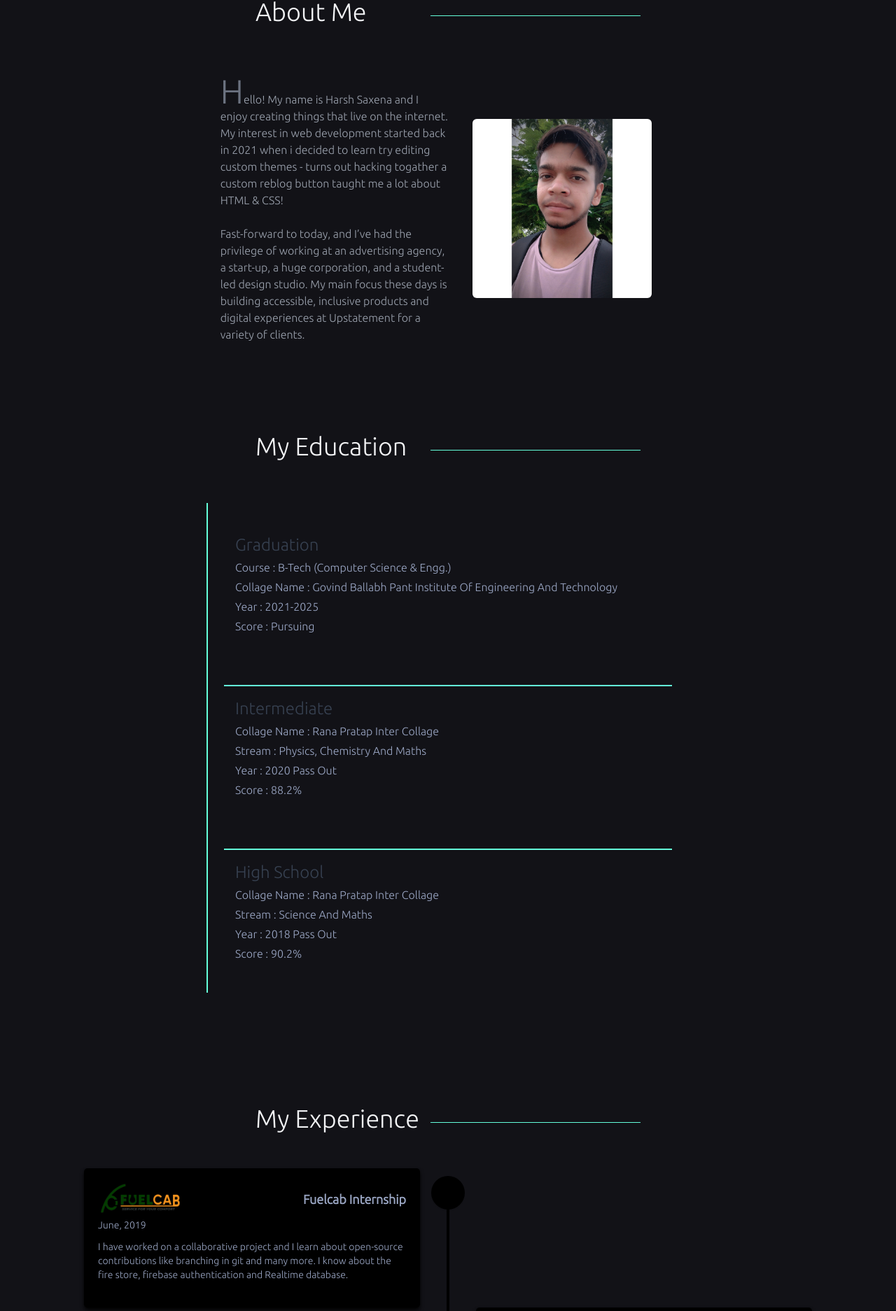
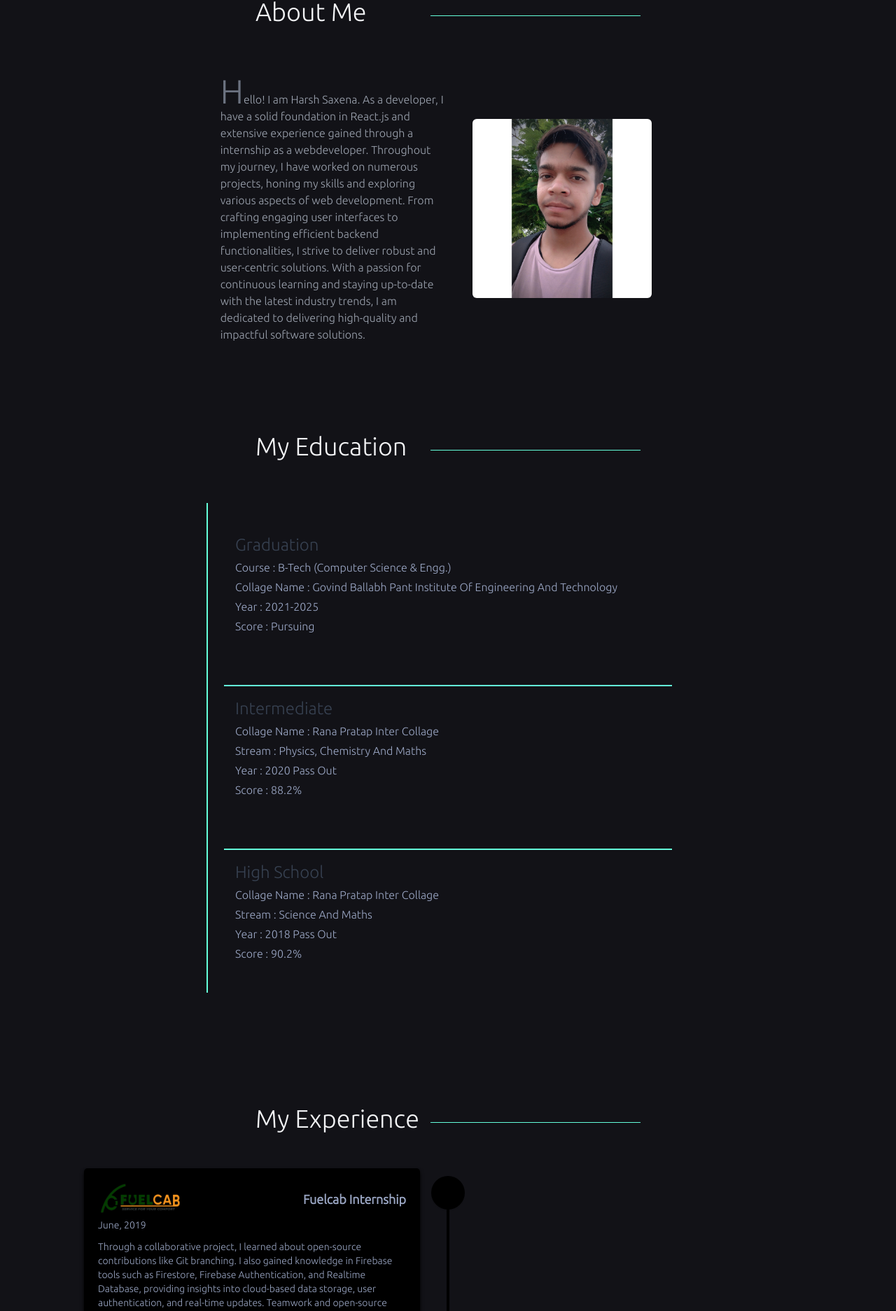
Before and after one commit to Harshsaxenajii/newPortfolio, a React (Create React App) app: page / in a window 1280 px wide. Shown: the part 851-2725 px from the top of the page at 70% size. Built offline with nearby package versions, Linux system fonts and the light colour scheme.

Commit message:
content improvement

```diff
--- a/src/Components/About.jsx
+++ b/src/Components/About.jsx
@@ -25,25 +25,25 @@ function About() {
             <div>
               <span className="text-5xl text-gray-500">H</span>
               <span className="text-sm md:text-base text-gray-400">
-                ello! My name is Harsh Saxena and I enjoy creating things that
-                live on the internet. My interest in web development started
-                back in 2021 when i decided to learn try editing custom themes -
-                turns out hacking togather a custom reblog button taught me a
-                lot about HTML & CSS!
-              </span>
-            </div>
-            <div>
-              <span className="text-sm md:text-base text-gray-400">
-                Fast-forward to today, and I’ve had the privilege of working at
-                an advertising agency, a start-up, a huge corporation, and a
-                student-led design studio. My main focus these days is building
-                accessible, inclusive products and digital experiences at
-                Upstatement for a variety of clients.
+                ello! I am Harsh Saxena. As a developer, I have a solid
+                foundation in React.js and extensive experience gained through a
+                internship as a webdeveloper. Throughout my journey, I have
+                worked on numerous projects, honing my skills and exploring
+                various aspects of web development. From crafting engaging user
+                interfaces to implementing efficient backend functionalities, I
+                strive to deliver robust and user-centric solutions. With a
+                passion for continuous learning and staying up-to-date with the
+                latest industry trends, I am dedicated to delivering
+                high-quality and impactful software solutions.
               </span>
             </div>
           </Div>
           <Div className="flex justify-center items-center relative">
-            <img className="rounded-md w-64 h-64 z-10" src={me} alt="img" />
+            <img
+              className="rounded-md h-48 w-48 md:w-64 md:h-64 z-10"
+              src={me}
+              alt="img"
+            />
           </Div>
         </div>
       </div>
--- a/src/Components/Footer.jsx
+++ b/src/Components/Footer.jsx
@@ -19,9 +19,9 @@ function Footer() {
             Get In Touch
           </Div>
           <Div className="text-center text-sm md:text-base  text-[#3f4045]">
-            I’m currently looking for any new opportunities, my inbox is always
-            open. Whether you have a question or just want to say hi, I’ll try
-            my best to get back to you!
+            I'm actively seeking new opportunities and my inbox is readily
+            available. Feel free to reach out with questions or a friendly
+            hello, and I'll make every effort to respond promptly.
           </Div>
 
           <Div>
--- a/src/Components/MyJourney.jsx
+++ b/src/Components/MyJourney.jsx
@@ -7,15 +7,10 @@ function MyJourney() {
   return (
     <div
       id="experience"
-      // className="px-2 md:px-14 bg-gradient-to-t py-20 to-orange-200 from-sky-600"
       className="px-2 md:px-14 py-20 bg-[#121217]"
     >
       <motion.div
         className="flex flex-col justify-center items-center"
-        // initial={{ x: 100, opacity: 0 }}
-        // whileInView={{ x: 0, opacity: 1 }}
-        // transition={{ duration: 0.4, delay: 0.3 }}
-        // viewport={{ once: true }}
       >
         <div className="heading text-2xl md:text-4xl  text-gray-100">
           My Experience
@@ -31,17 +26,20 @@ function MyJourney() {
             <section className="shadow-md shadow-black text-sm md:text-base">
               <i className="icon fas fa-map-marker-alt"></i>
               <div className="details">
-                <img src="./Logos/main.png" className="h-12" alt="" />
-                <span className="text-sm title text-[#9ca8c6]">
+                <img src="./Logos/main.png" className="md:h-12 h-8" alt="" />
+                <span className="text-xs md:text-sm title text-[#9ca8c6]">
                   Fuelcab Internship
                 </span>
               </div>
               <span className="text-sm text-[#9ca8c6]">June, 2019</span>
               <p className="text-sm text-[#9ca8c6]">
-                I have worked on a collaborative project and I learn about
-                open-source contributions like branching in git and many more. I
-                know about the fire store, firebase authentication and Realtime
-                database.
+                Through a collaborative project, I learned about open-source
+                contributions like Git branching. I also gained knowledge in
+                Firebase tools such as Firestore, Firebase Authentication, and
+                Realtime Database, providing insights into cloud-based data
+                storage, user authentication, and real-time updates. Teamwork
+                and open-source resources proved essential for successful
+                software development.
               </p>
             </section>
           </Div>
@@ -50,17 +48,19 @@ function MyJourney() {
             <section className="shadow-md shadow-black">
               <i className="icon fas fa-map-marker-alt"></i>
               <div className="details">
-                <img src="./Logos/main.png" className="h-12" alt="" />
-                <span className="text-sm title text-[#9ca8c6]">
+                <img src="./Logos/main.png" className="md:h-12 h-8" alt="" />
+                <span className="text-xs md:text-sm title text-[#9ca8c6]">
                   Fuelcab Internship
                 </span>
               </div>
               <span className="text-sm text-[#9ca8c6]">June, 2019</span>
               <p className="text-sm text-[#9ca8c6]">
-                Here I am working on the design and development of the complete
-                site. I have learned React up to advance level like how to use
-                context and Redux. I have improved my tech knowledge and try to
-                get familiar with firebase and GitHub.
+                In this role, I was responsible for the end-to-end design and
+                development of the website. I gained expertise in React,
+                exploring advanced concepts such as context and Redux.
+                Additionally, I expanded my technical knowledge by familiarizing
+                myself with Firebase and GitHub, further enhancing my skills in
+                the process.
               </p>
             </section>
           </Div>
@@ -68,18 +68,18 @@ function MyJourney() {
             <section className="shadow-md shadow-black">
               <i className="icon fas fa-map-marker-alt"></i>
               <div className="details">
-                <img className="h-12" src="./Logos/baltra.png" alt="" />
-                <span className="text-sm title text-[#9ca8c6]">
+                <img className="md:h-12 h-8" src="./Logos/baltra.png" alt="" />
+                <span className="text-xs md:text-sm title text-[#9ca8c6]">
                   Started Customer Service
                 </span>
               </div>
               <span className="text-sm text-[#9ca8c6]">July, 2021</span>
               <p className="text-sm text-[#9ca8c6]">
-                Worked on solving the problem of customer and manage the CRM •
-                Hire technician for field work and also trained for the service
-                on customer site. Work with the company’s employee and head of
-                the company. Learn about the work flow of all these transitions
-                of spare and services.
+                In my role, I tackled customer issues and handled CRM
+                management. I hired and trained technicians for field work,
+                ensuring quality service on customer sites. Collaborating with
+                company employees and the company head, I gained insights into
+                the workflow of spare parts and services transitions.
               </p>
             </section>
           </Div>
@@ -88,16 +88,18 @@ function MyJourney() {
             <section className="shadow-md shadow-black">
               <i className="icon fas fa-map-marker-alt"></i>
               <div className="details">
-                <img className="h-14" src="./Logos/dst.png" alt="" />
-                <span className="text-sm title text-[#9ca8c6]">
+                <img className="md:h-14 h-10" src="./Logos/dst.png" alt="" />
+                <span className="text-xs md:text-sm title text-[#9ca8c6]">
                   Inspire Summer Camp
                 </span>
               </div>
               <span className="text-sm text-[#9ca8c6]">June, 2019</span>
               <p className="text-sm text-[#9ca8c6]">
-                After 10th I had selected for 5 days summer camp in srinagar
-                Uttarakhand. Experienced professors took the seminar and provide
-                the amazing practical knowledge about science.
+                After completing 10th grade, I was selected for a 5-day summer
+                camp in Srinagar, Uttarakhand. Accompanied by experienced
+                professors, the camp offered engaging seminars and practical
+                sessions that enriched my scientific knowledge and left me
+                amazed.
               </p>
             </section>
           </Div>
@@ -106,13 +108,16 @@ function MyJourney() {
             <section className="shadow-md shadow-black">
               <i className="icon fas fa-map-marker-alt"></i>
               <div className="details">
-                <img className="h-14" src="./Logos/img.png" alt="" />
-                <span className="text-sm title text-[#9ca8c6]">Award</span>
+                <img className="md:h-14 h-10" src="./Logos/img.png" alt="" />
+                <span className="text-xs md:text-sm title text-[#9ca8c6]">Award</span>
               </div>
               <span className="text-sm text-[#9ca8c6]">June, 2019</span>
               <p className="text-sm text-[#9ca8c6]">
-                Got a award form "Mr. Bhagat Singh Koshyari" for get the
-                position in top 1% students in Uttarakand board
+                I was honored to receive an award from "Mr. Bhagat Singh
+                Koshyari" for being among the top 1% of students in the
+                Uttarakhand board. This recognition highlights my dedication to
+                academic excellence and motivates me to continue striving for
+                success in my educational journey.
               </p>
             </section>
           </Div>
--- a/src/Components/Navbar.jsx
+++ b/src/Components/Navbar.jsx
@@ -20,7 +20,7 @@ function Navbar() {
     >
       <div className="">
         <nav
-          className="flex justify-between h-20 xl:h-20 px-4 xl:px-12 items-center absolute top-0 w-full z-20 text-base shadow-md "
+          className="flex justify-between h-14 xl:h-20 px-4 xl:px-12 items-center absolute top-0 w-full z-20 text-base shadow-md "
           style={{ zIndex: 30 }}
         >
           <section>
@@ -29,9 +29,9 @@ function Navbar() {
           </section>
           <section className="">
             <div
-              className={`flex gap-8 bg-gradient-to-r from-sky-400 via-rose-400 to-lime-400 md:bg-none w-full align-middle ${
+              className={`flex gap-4 md:gap-8 bg-gradient-to-r from-sky-400 via-rose-400 to-lime-400 md:bg-none w-full align-middle ${
                 dropOpen
-                  ? " flex-col absolute left-0 top-20 px-6 py-4  w-full align-middle"
+                  ? " flex-col absolute left-0 top-12 px-6 py-4  w-full align-middle"
                   : "hidden"
               } xl:flex xl:flex-row xl:relative xl:top-0 xl:px-12 `}
             >
```
Also changed, not shown: src/Components/Banner.jsx (+5 -5 lines), src/Components/Work.jsx (+5 -5 lines), 1 other file (tests, documents, lock files or other folders).
